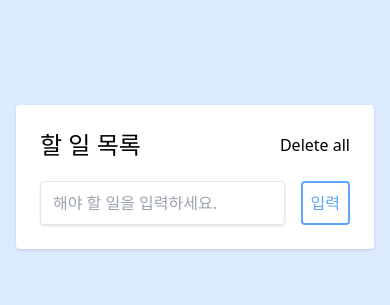
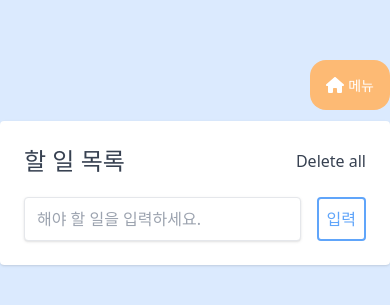
Before and after one commit to hwlee-study/inflearn-react-study, a React (Create React App) app: page /todo in a window 390 px wide. Shown: the part 245-550 px from the top of the page. Built offline with nearby package versions, Linux system fonts and the light colour scheme.

Commit message:
- todo, netflix 폴더 추가 및 파일 위치 변경 - router 추가 - App 메뉴 이동 페이지 추가

```diff
--- a/src/App.js
+++ b/src/App.js
@@ -1,50 +1,17 @@
-import { useState } from 'react'
-import Form from './components/Form'
-import Lists from './components/Lists'
+import { Link } from 'react-router-dom'
 
 function App() {
-  const initialTodos = localStorage.getItem('todos')
-    ? JSON.parse(localStorage.getItem('todos'))
-    : []
-  const [todos, setTodos] = useState(initialTodos)
-
-  const [newTodo, setNewTodo] = useState('')
-
-  const onSubmitHandler = (e) => {
-    e.preventDefault()
-
-    const newTodos = [
-      ...todos,
-      {
-        id: Date.now(),
-        title: newTodo,
-        completed: false,
-      },
-    ]
-
-    setTodos(newTodos)
-    localStorage.setItem('todos', JSON.stringify(newTodos))
-
-    setNewTodo('')
-  }
-
-  const handleRemoveAllClick = () => {
-    setTodos([])
-    localStorage.removeItem('todos')
-  }
-
   return (
-    <div className="w-screen h-screen flex items-center justify-center bg-blue-100">
-      <section className="w-full p-6 m-4 bg-white rounded shadow lg:w-3/4 lg:max-w-lg">
-        <article className="flex justify-between mb-3">
-          <h1 className="text-2xl">할 일 목록</h1>
-          <button type="button" onClick={() => handleRemoveAllClick()}>
-            Delete all
-          </button>
-        </article>
-        <Lists todos={todos} setTodos={setTodos} />
-        <Form onSubmitHandler={onSubmitHandler} newTodo={newTodo} setNewTodo={setNewTodo} />
-      </section>
+    <div className="flex flex-col items-center">
+      <h1 className="text-xl">메뉴</h1>
+      <ul className="m-3 p-5 text-xl border-t-2">
+        <li className="p-5 mb-5 border border-blue-200 hover:bg-blue-200 hover:text-white cursor-pointer rounded-2xl text-center">
+          <Link to="/todo">Todo 가기</Link>
+        </li>
+        <li className="p-5 border border-blue-200 hover:bg-blue-200 hover:text-white cursor-pointer rounded-2xl text-center">
+          <Link to="/netflix">Netflix 가기</Link>
+        </li>
+      </ul>
     </div>
   )
 }
--- /dev/null
+++ b/src/components/netflix/Netflix.js
@@ -0,0 +1,4 @@
+function Netflix() {
+  return <div>넷플릭스</div>
+}
+export default Netflix
--- a/src/components/List.js
+++ b/src/components/todo/List.js
@@ -57,7 +57,7 @@ function List({ todos, setTodos, todo, provided, snapshot }) {
           className="w-full flex  items-center justify-between"
           onSubmit={editTodoOnSubmitHandler}
         >
-          <label htmlFor="title" className={`${todo.completed && 'line-through'}`}>
+          <label className={`${todo.completed && 'line-through'}`}>
             <input
               type="text"
               className="border border-blue-400 bg-gray-100 rounded focus:bg-gray-50"
@@ -88,9 +88,8 @@ function List({ todos, setTodos, todo, provided, snapshot }) {
             text-gray-600 border rounded
             ${snapshot.isDragging ? 'bg-gray-300' : 'bg-gray-100'}`}
     >
-      <label htmlFor="title" className={`${todo.completed && 'line-through'}`}>
+      <label className={`${todo.completed && 'line-through'}`}>
         <input
-          id="title"
           type="checkbox"
           className="mr-1"
           defaultChecked={todo.completed}
--- /dev/null
+++ b/src/components/todo/Todo.js
@@ -0,0 +1,60 @@
+import { useState } from 'react'
+import Lists from './Lists'
+import Form from './Form'
+import { Link } from 'react-router-dom'
+import { FontAwesomeIcon } from '@fortawesome/react-fontawesome'
+import { faHome } from '@fortawesome/free-solid-svg-icons'
+
+function Todo() {
+  const initialTodos = localStorage.getItem('todos')
+    ? JSON.parse(localStorage.getItem('todos'))
+    : []
+  const [todos, setTodos] = useState(initialTodos)
+
+  const [newTodo, setNewTodo] = useState('')
+
+  const onSubmitHandler = (e) => {
+    e.preventDefault()
+
+    const newTodos = [
+      ...todos,
+      {
+        id: Date.now(),
+        title: newTodo,
+        completed: false,
+      },
+    ]
+
+    setTodos(newTodos)
+    localStorage.setItem('todos', JSON.stringify(newTodos))
+
+    setNewTodo('')
+  }
+
+  const handleRemoveAllClick = () => {
+    setTodos([])
+    localStorage.removeItem('todos')
+  }
+
+  return (
+    <div className="w-full h-full flex flex-col items-center justify-center bg-blue-100">
+      <div className="w-full lg:w-3/4 lg:max-w-lg text-right mb-2">
+        <Link className="text-white bg-orange-300 px-4 py-[14px] rounded-2xl" to="/">
+          <FontAwesomeIcon icon={faHome} />
+          <span className="ml-1 text-sm">메뉴</span>
+        </Link>
+      </div>
+      <section className="w-full p-6 m-4 bg-white rounded shadow lg:w-3/4 lg:max-w-lg">
+        <article className="flex justify-between mb-3">
+          <h1 className="text-2xl">할 일 목록</h1>
+          <button type="button" onClick={() => handleRemoveAllClick()}>
+            Delete all
+          </button>
+        </article>
+        <Lists todos={todos} setTodos={setTodos} />
+        <Form onSubmitHandler={onSubmitHandler} newTodo={newTodo} setNewTodo={setNewTodo} />
+      </section>
+    </div>
+  )
+}
+export default Todo
--- a/src/index.js
+++ b/src/index.js
@@ -1,21 +1,27 @@
-import React from 'react';
-import ReactDOM from 'react-dom/client';
-import './index.css';
-import App from './App';
-import reportWebVitals from './reportWebVitals';
+import React from 'react'
+import ReactDOM from 'react-dom/client'
+import './index.css'
+import reportWebVitals from './reportWebVitals'
+import { RouterProvider, createBrowserRouter } from 'react-router-dom'
+import { RouterInfo } from './util/router'
 
-const root = ReactDOM.createRoot(document.getElementById('root'));
+const RouterObject = createBrowserRouter(RouterInfo)
+
+const root = ReactDOM.createRoot(document.getElementById('root'))
 root.render(
   /**
    * 리액트 18버전을 사용할 때 react-beautiful-dnd 사용시 에러 발생
    * Unable to find draggable with id: 1657114686384
    **/
   // <React.StrictMode>
-  <App />
+  // <App />
   // </React.StrictMode>
-);
+  <div className="w-screen h-screen flex items-center justify-center text-gray-700">
+    <RouterProvider router={RouterObject} />
+  </div>
+)
 
 // If you want to start measuring performance in your app, pass a function
 // to log results (for example: reportWebVitals(console.log))
 // or send to an analytics endpoint. Learn more: https://bit.ly/CRA-vitals
-reportWebVitals();
+reportWebVitals()
--- /dev/null
+++ b/src/util/router.js
@@ -0,0 +1,18 @@
+import App from '../App'
+import Netflix from '../components/netflix/Netflix'
+import Todo from '../components/todo/Todo'
+
+export const RouterInfo = [
+  {
+    path: '/',
+    element: <App />,
+  },
+  {
+    path: '/todo',
+    element: <Todo />,
+  },
+  {
+    path: '/netflix',
+    element: <Netflix />,
+  },
+]
```
Also changed, not shown: src/components/todo/App_class.js (renamed from src/App_class.js, +22 -19 lines), src/components/todo/App_class.css (renamed from src/App.css), src/components/todo/Form.js (renamed from src/components/Form.js), src/components/todo/Lists.js (renamed from src/components/Lists.js).
